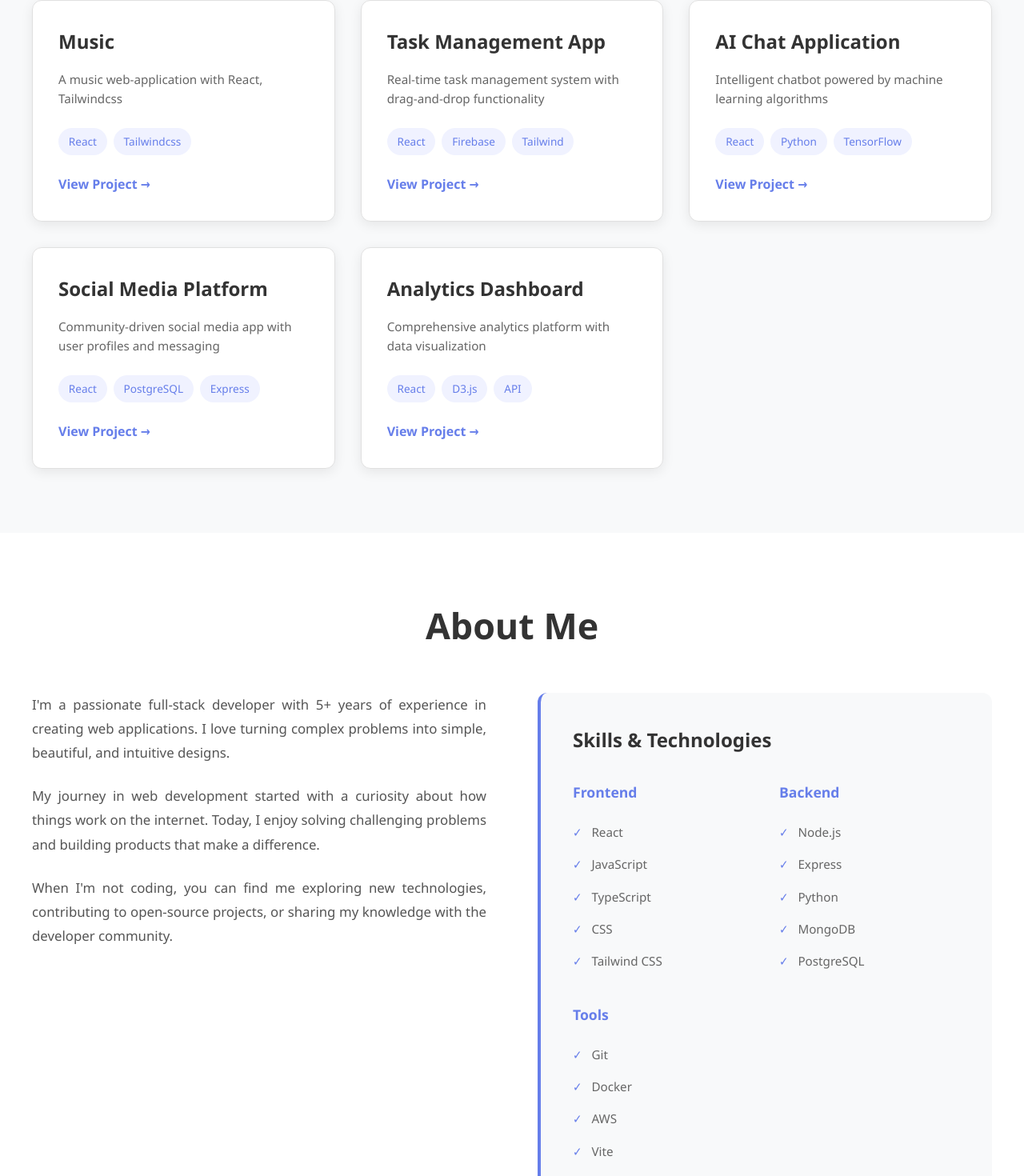
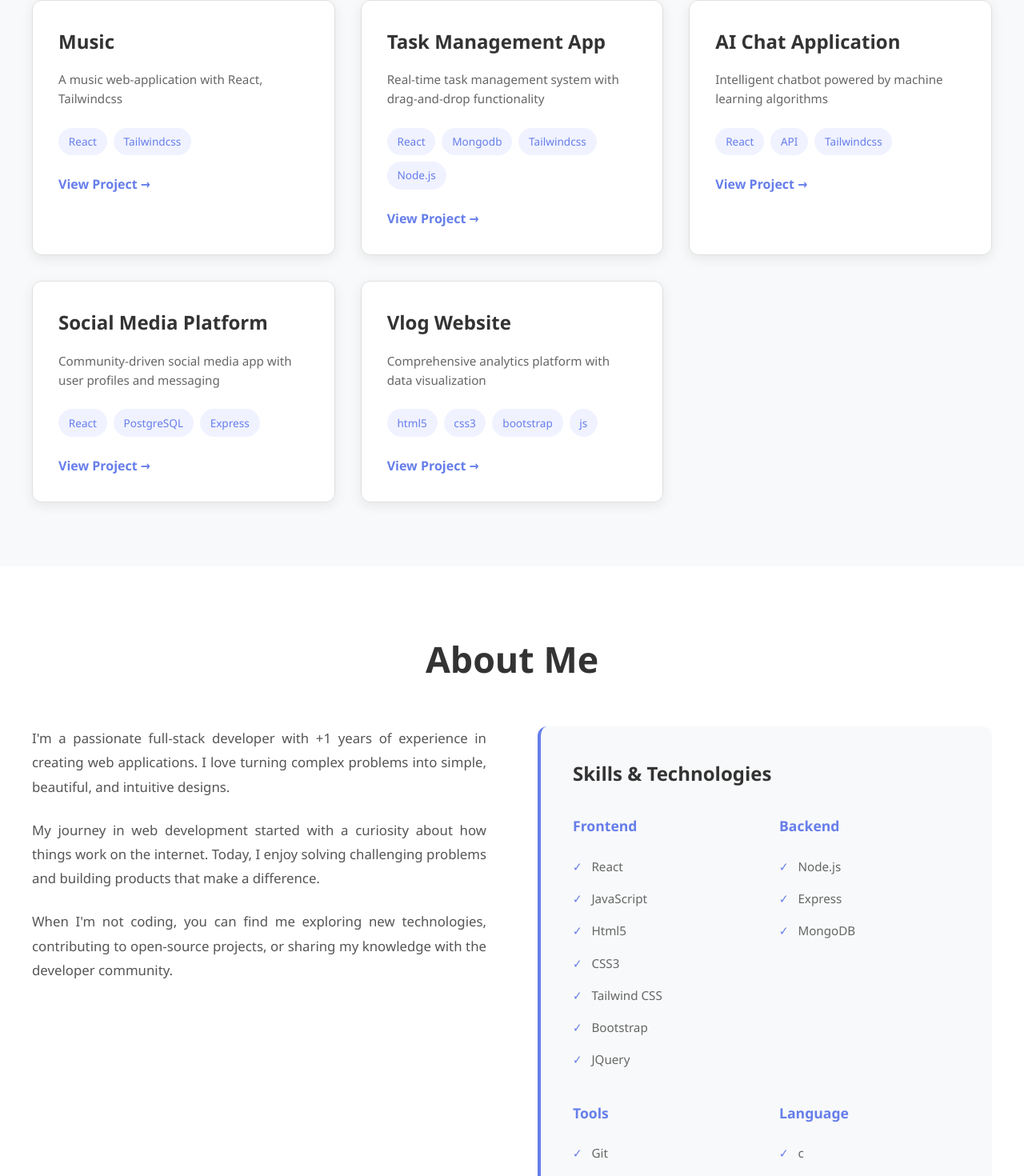
Before and after one commit to KrishGhori/Portfolio, a React (Vite) app: page / in a window 1280 px wide. Shown: the part 1066-2536 px from the top of the page at 80% size. Built offline with nearby package versions, Linux system fonts and the light colour scheme.

Commit message:
Initial commit

```diff
--- a/src/components/About.jsx
+++ b/src/components/About.jsx
@@ -2,9 +2,10 @@ import './About.css';
 
 export default function About() {
   const skills = [
-    { category: 'Frontend', items: ['React', 'JavaScript', 'TypeScript', 'CSS', 'Tailwind CSS'] },
-    { category: 'Backend', items: ['Node.js', 'Express', 'Python', 'MongoDB', 'PostgreSQL'] },
-    { category: 'Tools', items: ['Git', 'Docker', 'AWS', 'Vite', 'Webpack'] }
+    { category: 'Frontend', items: ['React', 'JavaScript', 'Html5' , 'CSS3', 'Tailwind CSS' , 'Bootstrap', 'JQuery'] },
+    { category: 'Backend', items: ['Node.js', 'Express', 'MongoDB'] },
+    { category: 'Tools', items: ['Git', 'Docker', 'AWS', 'Vite'] } ,
+    { category: 'Language', items : ['c' , 'c++' , 'python' , 'SQL']}
   ];
 
   return (
@@ -14,7 +15,7 @@ export default function About() {
         <div className="about-content">
           <div className="about-text">
             <p>
-              I'm a passionate full-stack developer with 5+ years of experience in creating
+              I'm a passionate full-stack developer with +1 years of experience in creating
               web applications. I love turning complex problems into simple, beautiful, and intuitive designs.
             </p>
             <p>
--- a/src/components/Footer.jsx
+++ b/src/components/Footer.jsx
@@ -1,7 +1,7 @@
 import './Footer.css';
 
 export default function Footer() {
-  const currentYear = new Date().getFullYear();
+
 
   return (
     <footer className="footer">
--- a/src/components/Projects.jsx
+++ b/src/components/Projects.jsx
@@ -13,14 +13,14 @@ export default function Projects() {
       id: 2,
       title: 'Task Management App',
       description: 'Real-time task management system with drag-and-drop functionality',
-      tags: ['React', 'Firebase', 'Tailwind'],
+      tags: ['React', 'Mongodb', 'Tailwindcss' , 'Node.js'],
       link: '#'
     },
     {
       id: 3,
       title: 'AI Chat Application',
       description: 'Intelligent chatbot powered by machine learning algorithms',
-      tags: ['React', 'Python', 'TensorFlow'],
+      tags: ['React', 'API', 'Tailwindcss'],
       link: '#'
     },
     {
@@ -33,9 +33,9 @@ export default function Projects() {
 
     {
       id: 5,
-      title: 'Analytics Dashboard',
+      title: 'Vlog Website',
       description: 'Comprehensive analytics platform with data visualization',
-      tags: ['React', 'D3.js', 'API'],
+      tags: ['html5', 'css3', 'bootstrap' , 'js'],
       link: '#'
     }
   ];
```
